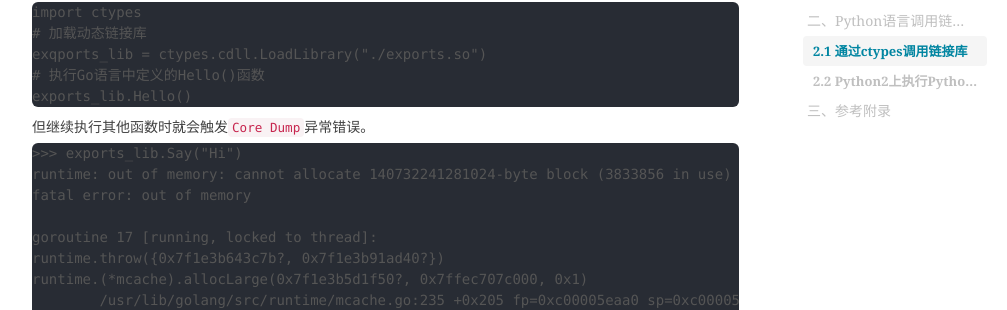
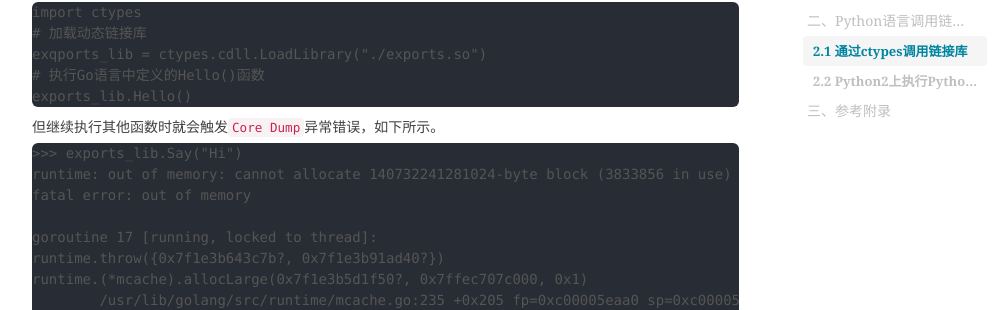
Before and after one commit to shihai1991/shihai1991.github.io, a Jekyll site: the page built from _posts/2023-02-10-python调用c.md, in a window 1280 px wide and 900 px high, scrolled down 1854 px. Shown: the part 143-453 px from the top of the window, without its empty margins (233-1240 px from the left). Built offline with Jekyll 4.4.1, drawn with Linux system fonts in a browser that asks for light colours; nearby versions of some CDN libraries; comment, search, counter and statistics services are not loaded.

Commit message:
Update 2023-02-10-python调用c.md

````diff
--- a/_posts/2023-02-10-python调用c.md
+++ b/_posts/2023-02-10-python调用c.md
@@ -82,7 +82,7 @@ exqports_lib = ctypes.cdll.LoadLibrary("./exports.so")
 # 执行Go语言中定义的Hello()函数
 exports_lib.Hello()
 ```
-但继续执行其他函数时就会触发`Core Dump`异常错误。
+但继续执行其他函数时就会触发`Core Dump`异常错误，如下所示。
 ```
 >>> exports_lib.Say("Hi")
 runtime: out of memory: cannot allocate 140732241281024-byte block (3833856 in use)
````
